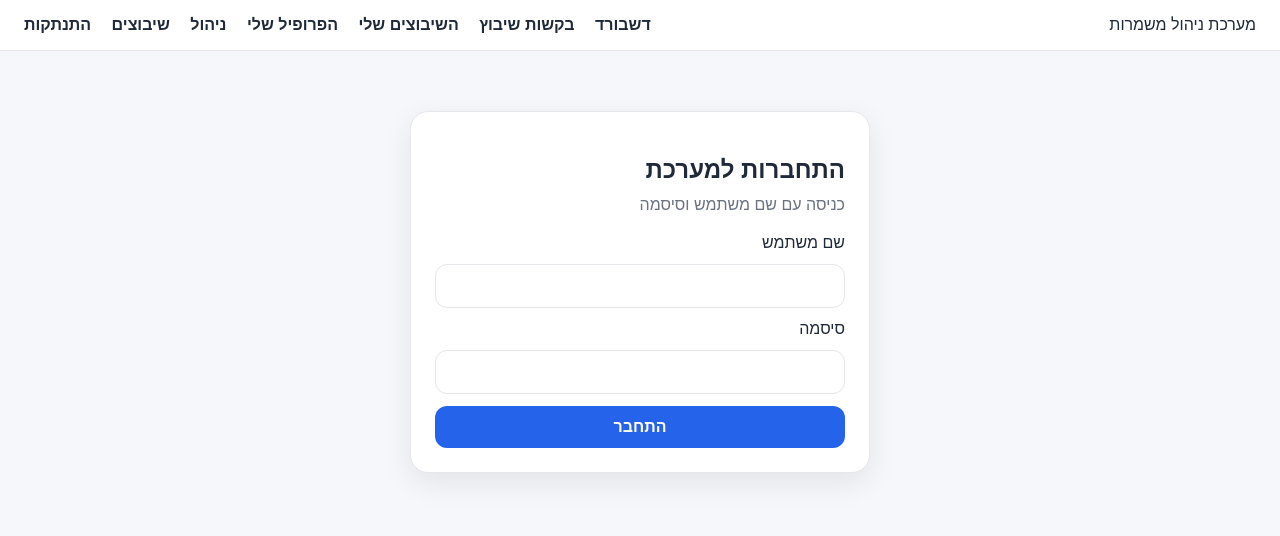
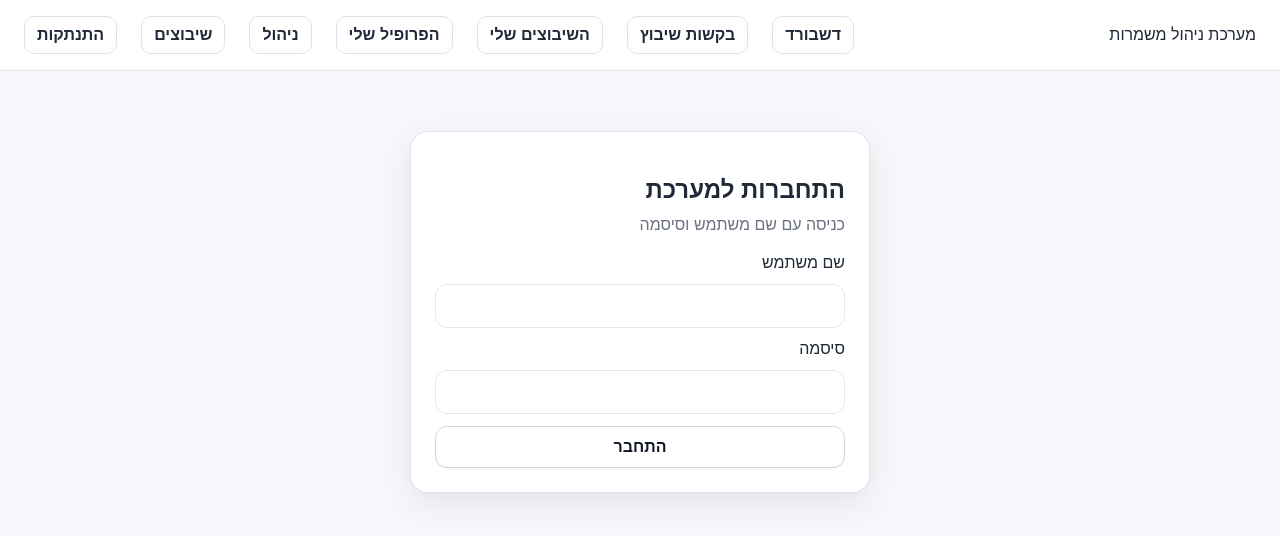
Before and after one commit to haggaikar-maker/shift-system, a FastAPI app: page /auth/login in a window 1280 px wide. Shown: the top 536 px of the page. Run offline with FastAPI, Linux system fonts and the light colour scheme.

Commit message:
Update style.css

```diff
--- a/app/static/css/style.css
+++ b/app/static/css/style.css
@@ -358,3 +358,116 @@ textarea {
     font-size: 16px;
     font-family: inherit;
 }
+/* ---------- Buttons / links ---------- */
+.button-link,
+button,
+input[type="submit"] {
+    display: inline-flex;
+    align-items: center;
+    justify-content: center;
+    gap: 8px;
+    min-height: 42px;
+    padding: 10px 14px;
+    border-radius: 12px;
+    border: 1px solid #cbd5e1;
+    background: #ffffff;
+    color: #111827;
+    text-decoration: none;
+    font-weight: 600;
+    cursor: pointer;
+    box-shadow: 0 1px 2px rgba(0,0,0,0.04);
+    transition: 0.15s ease-in-out;
+}
+
+.button-link:hover,
+button:hover,
+input[type="submit"]:hover {
+    background: #f8fafc;
+    border-color: #94a3b8;
+}
+
+.button-link.secondary {
+    background: #eef2ff;
+    border-color: #c7d2fe;
+    color: #1e3a8a;
+}
+
+.button-link.small {
+    min-height: 34px;
+    padding: 6px 10px;
+    font-size: 14px;
+}
+
+.table-actions {
+    display: flex;
+    gap: 8px;
+    flex-wrap: wrap;
+}
+
+/* ---------- Cards / boundaries ---------- */
+.card,
+.tile,
+.preferences-table,
+.week-grid-table,
+.assignment-pill {
+    border-color: #dbe3ee !important;
+}
+
+.card {
+    overflow: hidden;
+}
+
+.assignment-pill {
+    background: #f8fafc;
+    border: 1px solid #dbe3ee;
+    border-radius: 10px;
+    padding: 8px 10px;
+}
+
+/* ---------- Top bar mobile ---------- */
+.topbar {
+    display: flex;
+    justify-content: space-between;
+    align-items: center;
+    gap: 12px;
+    flex-wrap: wrap;
+}
+
+.topbar nav {
+    display: flex;
+    flex-wrap: wrap;
+    gap: 8px;
+}
+
+.topbar nav a {
+    display: inline-flex;
+    align-items: center;
+    justify-content: center;
+    min-height: 38px;
+    padding: 8px 12px;
+    border: 1px solid #dbe3ee;
+    border-radius: 10px;
+    background: white;
+}
+
+@media (max-width: 768px) {
+    .topbar {
+        align-items: stretch;
+    }
+
+    .topbar .brand {
+        width: 100%;
+        text-align: center;
+        font-weight: bold;
+    }
+
+    .topbar nav {
+        width: 100%;
+        display: grid;
+        grid-template-columns: repeat(2, minmax(0, 1fr));
+    }
+
+    .topbar nav a {
+        width: 100%;
+    }
+}
```
